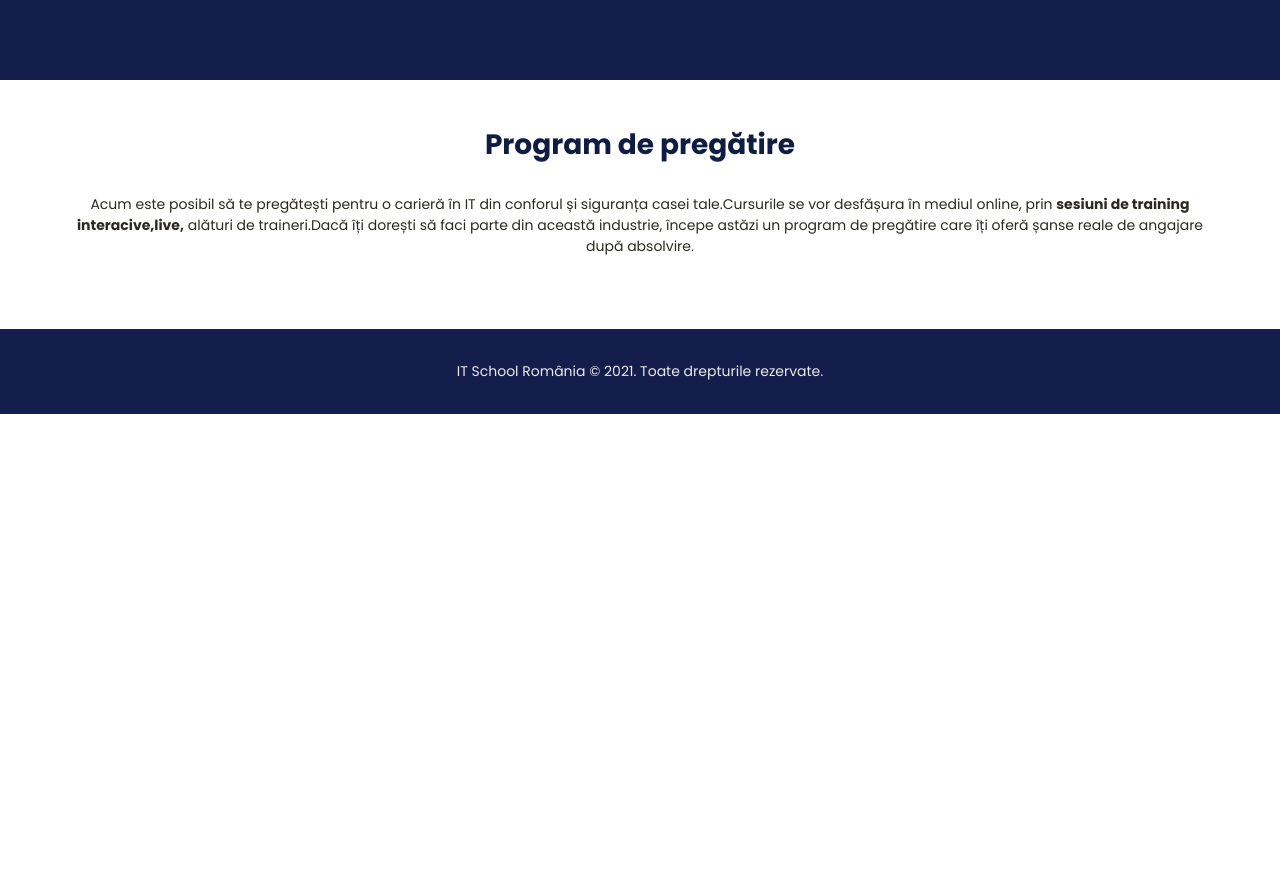
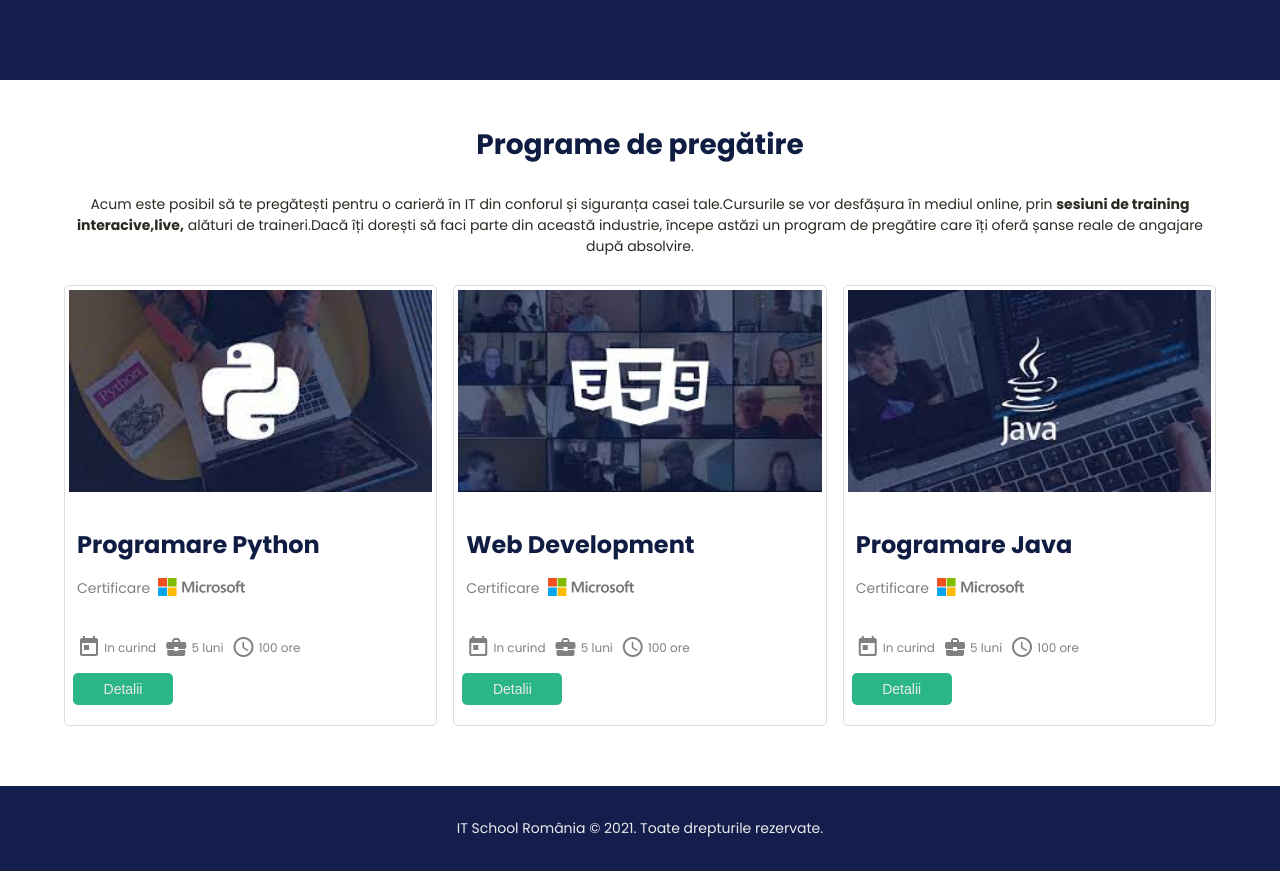
Before and after one commit to cujbaVictor/CV-it-school-clone, a plain HTML site: page pages/courses.html in a window 1280 px wide. Shown: the part 320-1191 px from the top of the page. Before the commit the page ends 800 px from the top, so only its background shows below. Drawn offline with Linux system fonts and the light colour scheme.

Commit message:
updata_page_courses

```diff
--- a/pages/courses.html
+++ b/pages/courses.html
@@ -56,15 +56,116 @@
         </section>
         <section class="courses">
             <div class="container">
-                <h2>Program de pregătire</h2>
+                <h2>Programe de pregătire</h2>
                 <p>Acum este posibil să te pregătești pentru o carieră în IT din conforul și siguranța
                    casei tale.Cursurile se vor desfășura în mediul online, prin
                    <strong> sesiuni de training interacive,live,</strong>
                    alături de traineri.Dacă îți dorești să faci parte din această industrie, începe
-                    astăzi un program de pregătire care îți oferă șanse reale de angajare după absolvire.</p>
+                    astăzi un program de pregătire care îți oferă șanse reale de angajare după absolvire.
+                </p>
 
-           </div>
-        </section>
+
+
+                <div class="coursesContainer">
+                    <div class="course-wraper">
+                        <div class="couse">
+                            <img src="../img/python.jpeg" >
+                            <div class="content">
+                                <h3>Programare Python</h3>
+                                <p class="certification">
+                                    Certificare
+                                    <img src="../img/microsoft-color.png" alt="micr-logo">
+                                </p>
+                                <div class="details">
+                                    <span class="date">
+                                        <i class="material-icons">today</i>
+                                        In curind
+                                    </span>
+                                    <span class="duration-months">
+                                        <i class="material-icons"> business_center </i>
+                                        5 luni
+                                    </span>
+                                    <span class="duration-hours">
+                                        <i class="material-icons">schedule</i>
+                                        100 ore
+                                    </span>
+                                </div>
+                                <button>
+                                    <a href="#">Detalii</a>
+                                </button>
+                            </div>
+                            <div class="bar" >
+                            </div>
+                        </div>
+                    </div>
+
+
+                    <div class="course-wraper">
+                        <div class="couse">
+                            <img src="../img/web-dev.jpeg" >
+                            <div class="content">
+                                <h3>Web Development</h3>
+                                <p class="certification">
+                                    Certificare
+                                    <img src="../img/microsoft-color.png" alt="micr-logo">
+                                </p>
+                                <div class="details">
+                                    <span class="date">
+                                        <i class="material-icons">today</i>
+                                        In curind
+                                    </span>
+                                    <span class="duration-months">
+                                        <i class="material-icons"> business_center </i>
+                                        5 luni
+                                    </span>
+                                    <span class="duration-hours">
+                                        <i class="material-icons">schedule</i>
+                                        100 ore
+                                    </span>
+                                </div>
+                                <button>
+                                    <a href="#">Detalii</a>
+                                </button>
+                            </div>
+                            <div class="bar" >
+                            </div>
+                        </div>
+                    </div>
+
+
+                    <div class="course-wraper">
+                        <div class="couse">
+                            <img src="../img/Java.jpeg">
+                            <div class="content">
+                                <h3>Programare Java</h3>
+                                <p class="certification">
+                                    Certificare
+                                    <img src="../img/microsoft-color.png" alt="micr-logo">
+                                </p>
+                                <div class="details">
+                                    <span class="date">
+                                        <i class="material-icons">today</i>
+                                        In curind
+                                    </span>
+                                    <span class="duration-months">
+                                        <i class="material-icons"> business_center </i>
+                                        5 luni
+                                    </span>
+                                    <span class="duration-hours">
+                                        <i class="material-icons">schedule</i>
+                                        100 ore
+                                    </span>
+                                </div>
+                                <button>
+                                <a href="#">Detalii</a>
+                                </button>
+                            </div>
+                            <div class="bar" >
+                            </div>
+                        </div>
+                    </div>
+                </div>
+         </section>
 
     </main>
     <footer>
```
